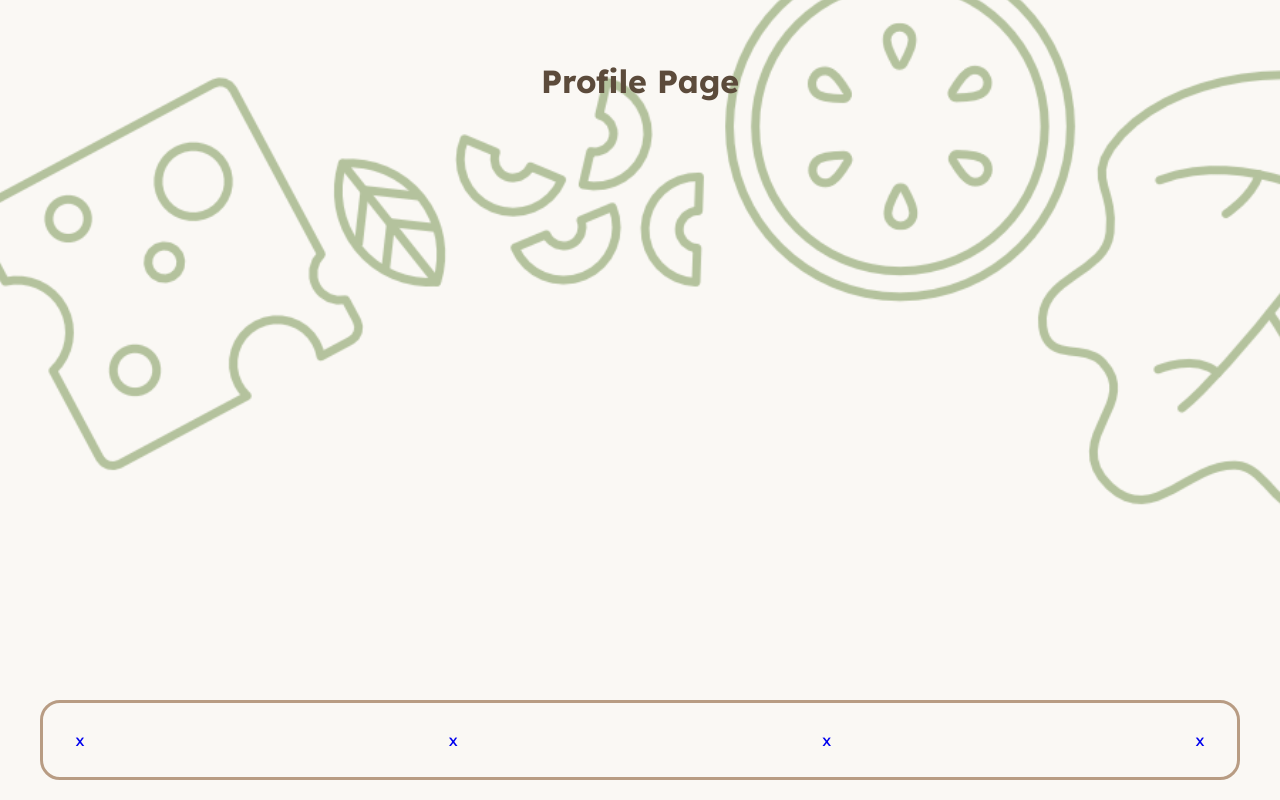
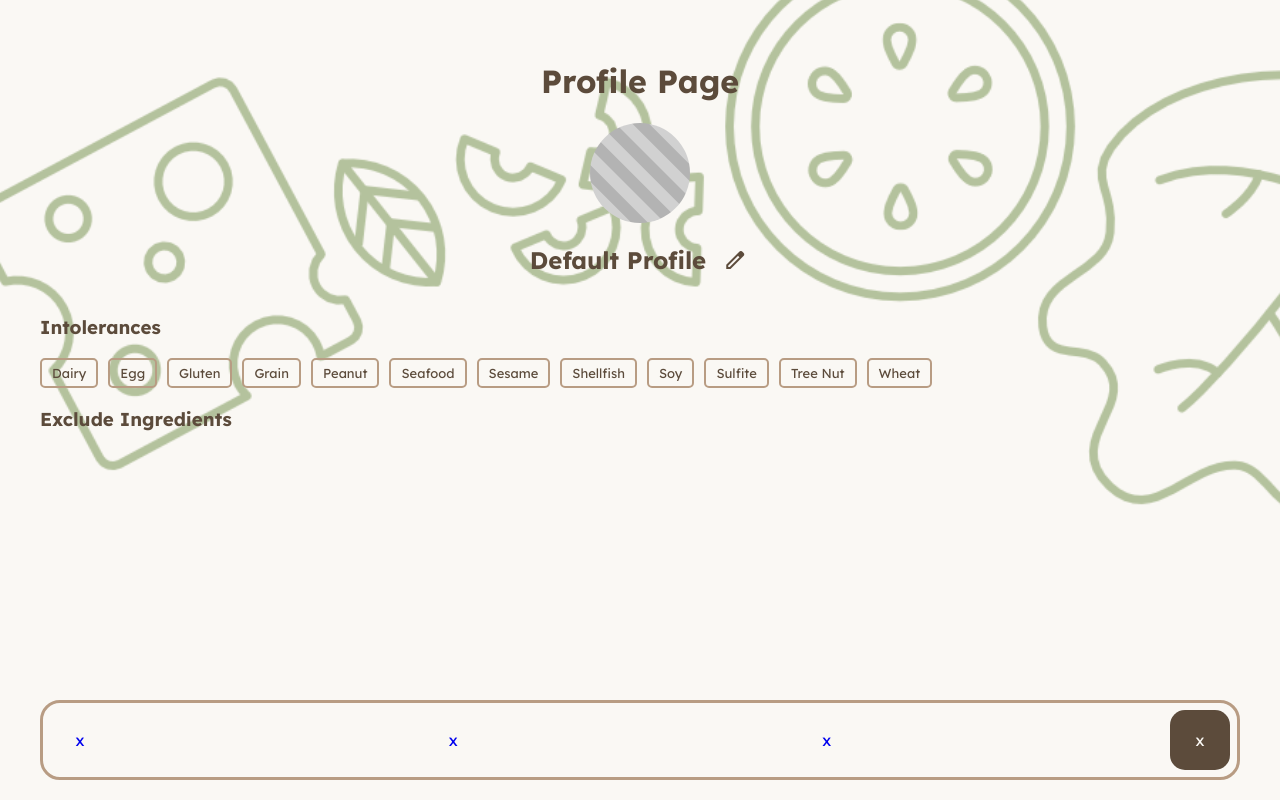
Before and after one commit to turbonobsin/MealPlanningApp, a Vue app: page /profile in a window 1280 px wide. Built offline with nearby package versions, Linux system fonts and the light colour scheme.

Commit message:
Profile configurations

```diff
--- a/src/assets/base.css
+++ b/src/assets/base.css
@@ -22,7 +22,7 @@
 body{
     color: var(--dark);
     background-color: var(--light);
-    font-family: var(--ff-primary);
+    font-family: var(--ff-primary) !important;
 }
 
 body::before{
--- a/src/assets/main.css
+++ b/src/assets/main.css
@@ -38,6 +38,7 @@ label{
   padding: 0px 10px;
   color: unset;
   font-weight: 600;
+  font-family: inherit;
 }
 
 .text-input:focus{
@@ -76,7 +77,7 @@ button:active {
 }
 
 .red-text{
-  color: var(--red);
+  color: var(--red) !important;
 }
 
 .profile-icon{
--- a/src/components/Delete_Profile.vue
+++ b/src/components/Delete_Profile.vue
@@ -28,6 +28,12 @@ const show_delete_window = inject('show_delete_window');
 
 .vertical{
     gap: 15px;
+    align-items: center;
+}
+
+.h-center{
+    position: relative;
+    left: -5px;
 }
 
 .vertical > * {
@@ -36,6 +42,7 @@ const show_delete_window = inject('show_delete_window');
 
 .two-grid{
     grid-template-columns: .8fr 1.2fr;
+    width: 100%;
 }
 
 </style>
--- a/src/components/Footer.vue
+++ b/src/components/Footer.vue
@@ -21,5 +21,6 @@ import Menu_Item from './Menu_Item.vue';
     padding: 7px;
     border: 3px solid var(--medium);
     border-radius: 20px;
+    background-color: var(--light);
 }
 </style>
--- a/src/components/Switch_Profile.vue
+++ b/src/components/Switch_Profile.vue
@@ -23,7 +23,7 @@ onMounted(() => {
         <h3>Select Profile</h3>
         <div ref="profiles_list" class="scroll vertical space-after">
             <div class="h-center" v-for="profile in profile_store.profiles" @click="profile_store.switchProfile(profile); show_switch_window = false">
-                <div class="profile_icon"></div>
+                <div class="profile-icon"></div>
                 <span>{{ profile.name }}</span>
             </div>
         </div>
--- a/src/router/index.js
+++ b/src/router/index.js
@@ -19,11 +19,11 @@ const router = createRouter({
 			name: "details",
 			component: RecipeDetailsView,
 		},
-		{
-			path: "/profile",
-			name: "profile",
-			component: ProfileView
-		},
+		// {
+		// 	path: "/profile",
+		// 	name: "profile",
+		// 	component: ProfileView
+		// },
 		{
 			path: "/favorites",
 			name: "favorites",
@@ -36,8 +36,18 @@ const router = createRouter({
 		},
 		{
 			path: "/settings",
-			name: "settings",
-			component: SettingsView
+			children: [
+				{
+					path: "",
+					name: "settings",
+					component: SettingsView
+				},
+				{
+					path: "/profile",
+					name: "profile",
+					component: ProfileView
+				}
+			]
 		}
 	],
 });
--- a/src/views/ProfileView.vue
+++ b/src/views/ProfileView.vue
@@ -1,3 +1,114 @@
+<script setup>
+import { useProfilesStore } from '@/stores/profiles';
+import { storeToRefs } from 'pinia';
+import { onMounted, ref } from 'vue';
+
+const profile_store = useProfilesStore();
+const { currentProfile } = storeToRefs(profile_store);
+
+const intolerances = ref(["Dairy", "Egg", "Gluten", "Grain", "Peanut", "Seafood", "Sesame", "Shellfish", "Soy", "Sulfite", "Tree Nut", "Wheat"]);
+
+const edit_mode = ref(false);
+
+function toggleItem(item){
+    let removed = false;
+    currentProfile.value.allergies.forEach((elm, ind) => {
+        if (elm === item){
+            currentProfile.value.allergies.splice(ind, 1);
+            removed = true;
+        }
+    });
+    if (!removed){
+        currentProfile.value.allergies.push(item);
+    }
+    // console.log(profile_store.currentProfile.allergies);
+    profile_store.saveProfile();
+}
+
+
+
+</script>
+
 <template>
     <h1>Profile Page</h1>
+    <main>
+        <img class="circle" src="/Placeholder_Image.png"></img>
+        <div class="h-center">
+            <h2 id="profile_name" v-show="!edit_mode">{{currentProfile.name}}</h2>
+            <input class="text-input edit-text" v-show="edit_mode" :value="currentProfile.name"></input>
+            <div v-show="!edit_mode" class="material-symbols-outlined" @click="edit_mode=!edit_mode">edit</div>
+            <div class="h-center">
+                <button v-show="edit_mode" id="save" class="color-button h-center update-button" @click="updateName">
+                    <div class="material-symbols-outlined">check</div>
+                </button>
+                <button v-show="edit_mode" class="blank-button h-center update-button" @click="edit_mode = !edit_mode">
+                    <div class="material-symbols-outlined">close</div>
+                </button>
+            </div>
+        </div>
+        <h3>Intolerances</h3>
+        <div class="flex-wrap">
+            <div v-for="item in intolerances" @click="toggleItem(item)" :class="{'list-item': true, 'small': true, 'selected': currentProfile.allergies.find(v => v === item)}">{{ item }}</div>
+        </div>
+        <h3>Exclude Ingredients</h3>
+    </main>
 </template>
+
+<style scoped>
+
+.circle{
+    height: 100px;
+    align-self: center;
+}
+
+.flex-wrap{
+    display: flex;
+    flex-wrap: wrap;
+    justify-content: stretch;
+    gap: 10px;
+}
+
+.list-item{
+    display: inline-block;
+    padding: 5px 10px;
+    border-radius: 5px;
+    border: 2px solid var(--medium);
+}
+
+.selected{
+    background-color: var(--main-color);
+    border-color: var(--main-color);
+    color: var(--light);
+    animation: pop 0.2s cubic-bezier(0.175, 0.885, 0.32, 1.275);
+}
+
+.h-center{
+    gap: 10px;
+    align-self: center;
+}
+
+.edit-text{
+    field-sizing: content;
+    font-size: 1.5em;
+    font-weight: bold;
+    text-align: center;
+    height: unset;
+    margin-block-end: 0.83em;
+    margin-block-start: 0.83em;
+    padding: 0px 7px;
+}
+
+#profile_name{
+    border: 2px solid transparent;
+    padding: 0px 5px;
+}
+
+.update-button{
+    padding: 3px;
+}
+
+#save{
+    border: 2px solid var(--main-color);
+}
+
+</style>
--- a/src/views/SettingsView.vue
+++ b/src/views/SettingsView.vue
@@ -22,7 +22,7 @@ provide('show_delete_window', show_delete_window);
         <img class="circle" src="/Placeholder_Image.png"></img>
         <h2 class="text-center">{{profile_store.currentProfile.name}}</h2>
         <div>
-            <span class="setting">Configure Profile</span>
+            <RouterLink class="setting" to="/profile">Configure Profile</RouterLink>
             <span class="setting" @click="show_switch_window=true">Switch Profile</span>
             <span class="setting" @click="show_create_window=true">Create New Profile</span>
             <span class="setting">Change Theme</span>
@@ -47,6 +47,8 @@ h2{
 .setting{
     display: block;
     margin: 20px 0px;
+    text-decoration: none;
+    color: var(--dark);
     /* border-bottom: 1px solid var(--light-color); */
 }
 </style>
```
Also changed, not shown: changelogs/amir.md (+5 -1 lines).
